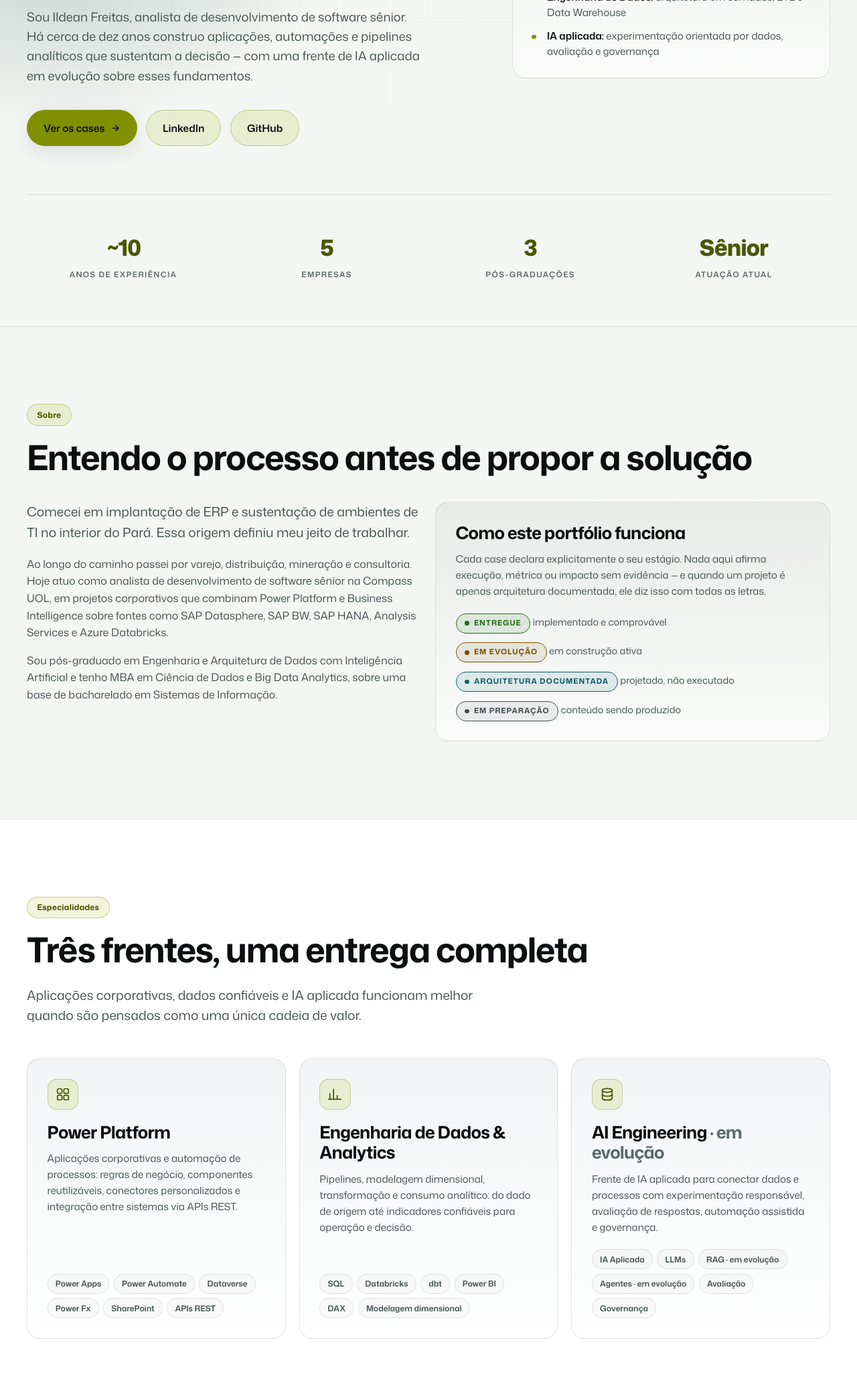
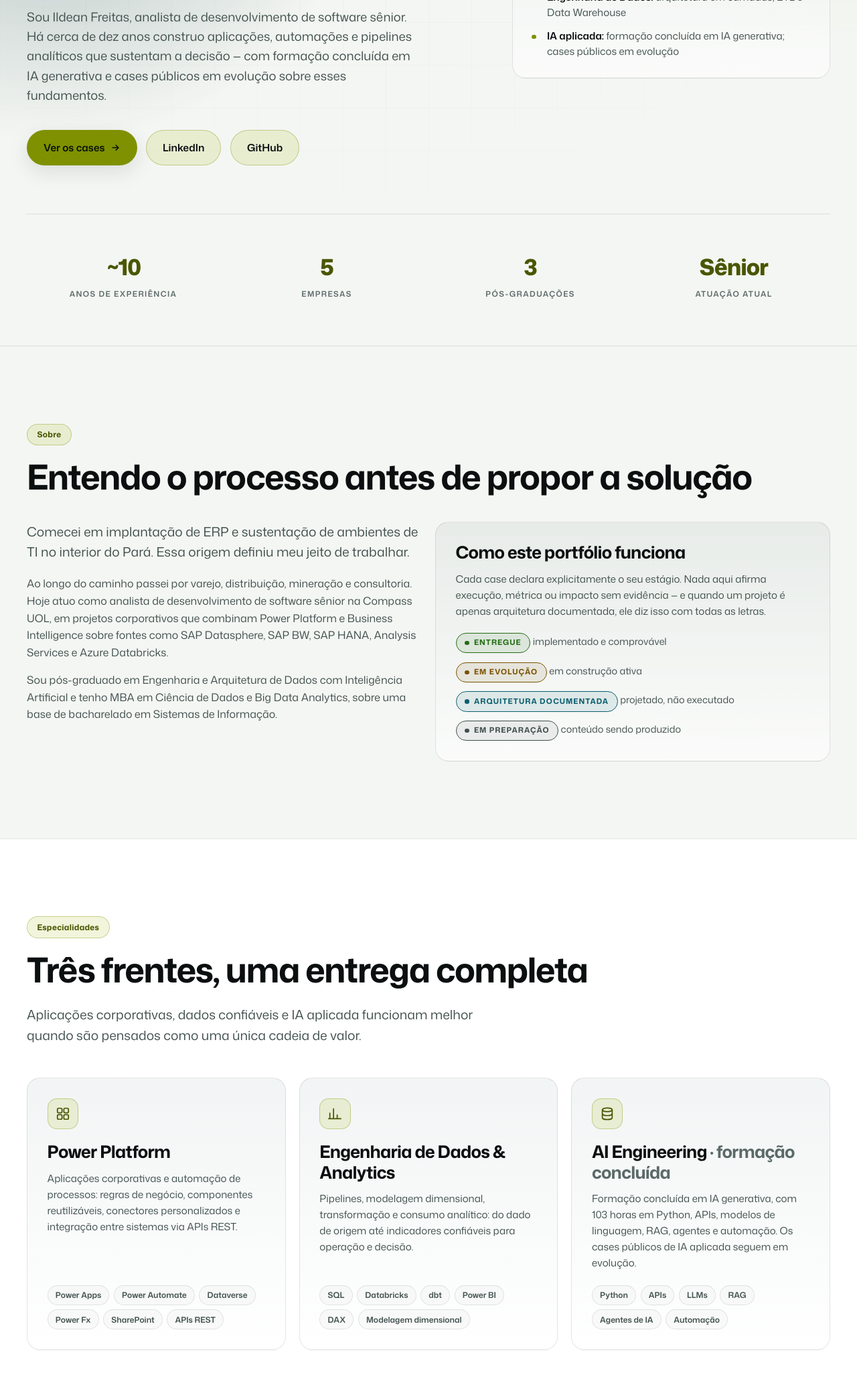
Before and after one commit to IldeanFreitas/ildeanfreitas.github.io, a plain HTML site: page index.html in a window 1280 px wide. Shown: the part 486-2560 px from the top of the page at 67% size. Drawn offline with Linux system fonts and the light colour scheme.

Commit message:
feat: add generative AI training evidence (#8)

```diff
--- a/index.html
+++ b/index.html
@@ -505,7 +505,7 @@ code{font-family:ui-monospace,SFMono-Regular,Menlo,Consolas,monospace;font-size:
           <p class="hero__desc">
             Sou Ildean Freitas, analista de desenvolvimento de software sênior. Há cerca de dez anos
             construo aplicações, automações e pipelines analíticos que sustentam a decisão —
-            com uma frente de IA aplicada em evolução sobre esses fundamentos.
+            com formação concluída em IA generativa e cases públicos em evolução sobre esses fundamentos.
           </p>
 
           <div class="actions">
@@ -526,7 +526,7 @@ code{font-family:ui-monospace,SFMono-Regular,Menlo,Consolas,monospace;font-size:
             <li><strong>Power BI:</strong> modelagem dimensional, Power Query e indicadores estratégicos</li>
             <li><strong>SharePoint e Dataverse:</strong> estruturação de dados para aplicações</li>
             <li><strong>Engenharia de Dados:</strong> arquitetura em camadas, ETL e Data Warehouse</li>
-            <li><strong>IA aplicada:</strong> experimentação orientada por dados, avaliação e governança</li>
+            <li><strong>IA aplicada:</strong> formação concluída em IA generativa; cases públicos em evolução</li>
           </ul>
         </div>
       </div>
@@ -631,15 +631,15 @@ code{font-family:ui-monospace,SFMono-Regular,Menlo,Consolas,monospace;font-size:
           <div class="card__icon" aria-hidden="true">
             <svg width="22" height="22" viewBox="0 0 24 24" fill="none" stroke="currentColor" stroke-width="1.9" stroke-linecap="round"><ellipse cx="12" cy="5.5" rx="8" ry="3"/><path d="M4 5.5v13c0 1.7 3.6 3 8 3s8-1.3 8-3v-13"/><path d="M4 12c0 1.7 3.6 3 8 3s8-1.3 8-3"/></svg>
           </div>
-          <h3>AI Engineering <span class="dim">· em evolução</span></h3>
+          <h3>AI Engineering <span class="dim">· formação concluída</span></h3>
           <p>
-            Frente de IA aplicada para conectar dados e processos com experimentação responsável,
-            avaliação de respostas, automação assistida e governança.
+            Formação concluída em IA generativa, com 103 horas em Python, APIs, modelos de linguagem,
+            RAG, agentes e automação. Os cases públicos de IA aplicada seguem em evolução.
           </p>
           <ul class="taglist">
-            <li class="tag">IA Aplicada</li><li class="tag">LLMs</li>
-            <li class="tag">RAG · em evolução</li><li class="tag">Agentes · em evolução</li>
-            <li class="tag">Avaliação</li><li class="tag">Governança</li>
+            <li class="tag">Python</li><li class="tag">APIs</li>
+            <li class="tag">LLMs</li><li class="tag">RAG</li>
+            <li class="tag">Agentes de IA</li><li class="tag">Automação</li>
           </ul>
         </article>
 
@@ -932,8 +932,12 @@ code{font-family:ui-monospace,SFMono-Regular,Menlo,Consolas,monospace;font-size:
       <div class="grid grid--2" style="margin-top:3rem">
 
         <div class="card">
-          <h3>Formação acadêmica</h3>
+          <h3>Formação acadêmica e profissional</h3>
           <ul class="stack-list">
+            <li>
+              <b>Formação Engenheiro de IA Generativa 2026: IA na Prática</b>
+              <div class="meta"><span>Udemy Business · 103 horas</span><span class="when">ago 2026</span></div>
+            </li>
             <li>
               <b>Pós-graduação Lato Sensu · Especialização em Engenharia e Arquitetura de Dados com Inteligência Artificial</b>
               <div class="meta"><span>XP Educação</span><span class="when">nov 2024 – nov 2025</span></div>
```
